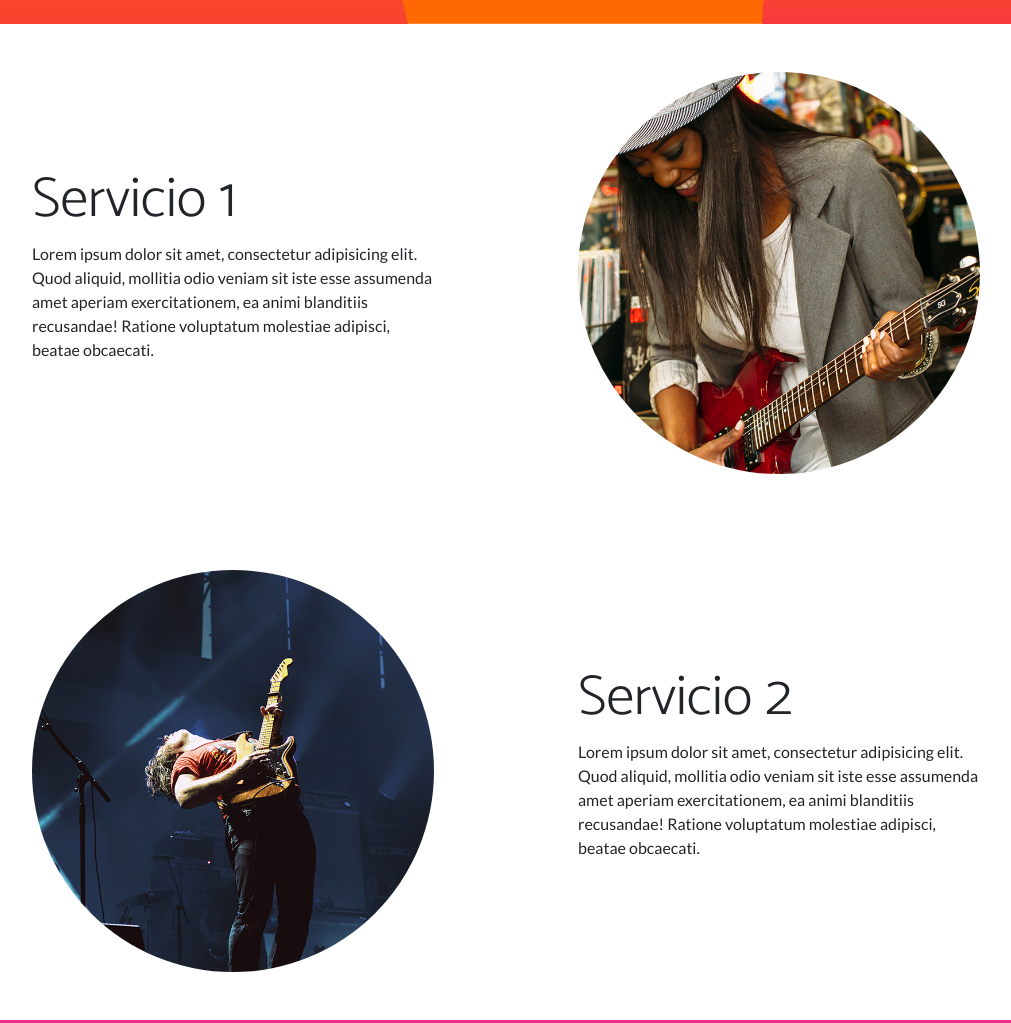
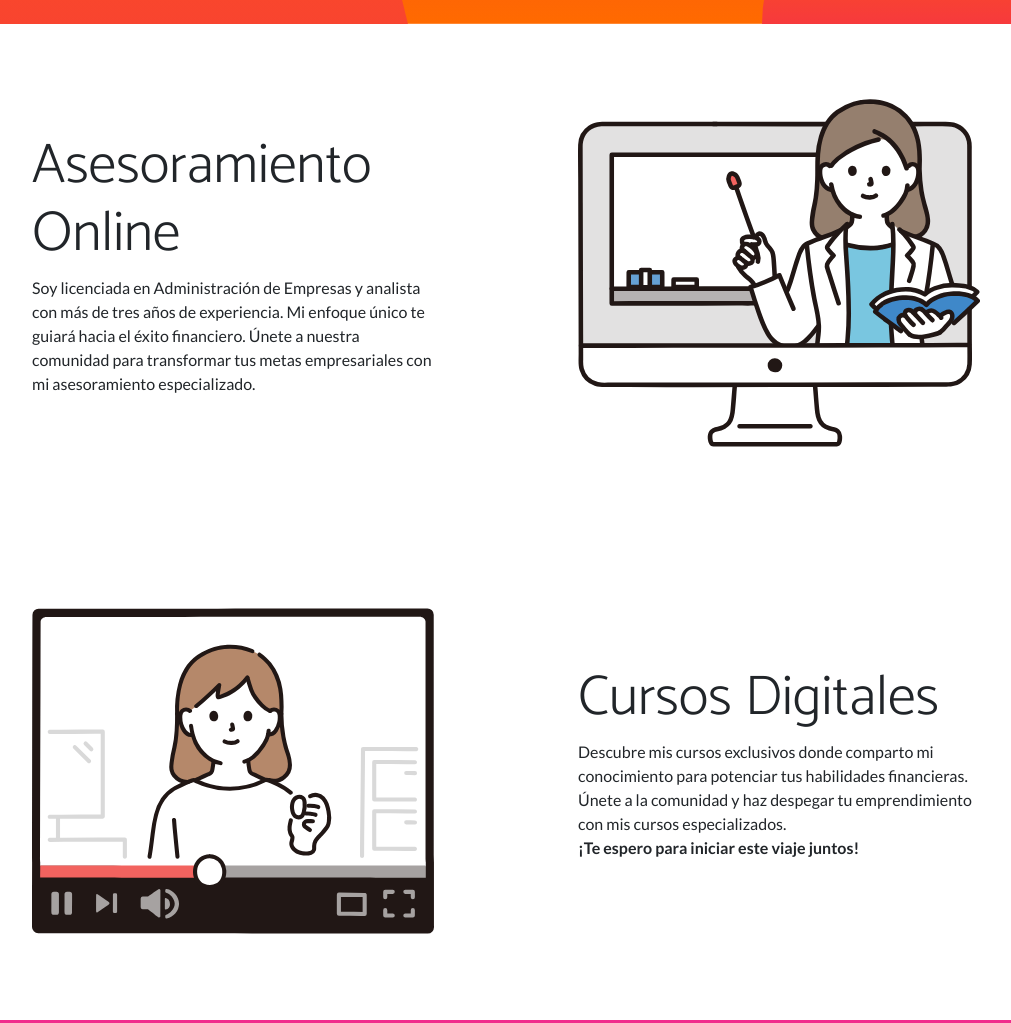
Before and after one commit to Pabloswis/reto-1, a plain HTML site: page Landing Page Services and Form/index.html in a window 1280 px wide. Shown: the part 663-1686 px from the top of the page, without its empty margins (134-1145 px from the left). Drawn offline with nearby package versions, Linux system fonts and the light colour scheme.

Commit message:
feat: add SVG and description

```diff
--- a/Landing Page Services and Form/index.html
+++ b/Landing Page Services and Form/index.html
@@ -24,8 +24,8 @@
                 <button class="navbar-toggler" type="button" data-bs-toggle="collapse" data-bs-target="#navbarResponsive" aria-controls="navbarResponsive" aria-expanded="false" aria-label="Toggle navigation"><span class="navbar-toggler-icon"></span></button>
                 <div class="collapse navbar-collapse" id="navbarResponsive">
                     <ul class="navbar-nav ms-auto">
-                        <li class="nav-item"><a class="nav-link" href="#!">Servicios</a></li>
-                        <li class="nav-item"><a class="nav-link" href="#!">Suscrirse</a></li>
+                        <li class="nav-item"><a class="nav-link" href="#services">Servicios</a></li>
+                        <li class="nav-item"><a class="nav-link" href="#form">Suscribirse</a></li>
                     </ul>
                 </div>
             </div>
@@ -36,7 +36,7 @@
                 <div class="container px-5">
                     <h1 class="masthead-heading mb-0">Emprende seguro</h1>
                     <h2 class="masthead-subheading mb-0">Aprende Finanzas</h2>
-                    <a class="btn btn-primary btn-xl rounded-pill mt-5" href="#scroll">Conoce Más</a>
+                    <a class="btn btn-primary btn-xl rounded-pill mt-5" href="#services">Conoce Más</a>
                 </div>
             </div>
             <div class="bg-circle-1 bg-circle"></div>
@@ -45,16 +45,20 @@
             <div class="bg-circle-4 bg-circle"></div>
         </header>
         <!-- Content section 1-->
-        <section id="scroll">
+
+        <section id="services">
             <div class="container px-5">
                 <div class="row gx-5 align-items-center">
                     <div class="col-lg-6 order-lg-2">
-                        <div class="p-5"><img class="img-fluid rounded-circle" src="assets/img/01.jpg" alt="..." /></div>
+                        <div class="p-5">
+                            <img class="img-fluid rounded" src="assets/advice_online.svg" alt="..." />
+                        </div>
                     </div>
                     <div class="col-lg-6 order-lg-1">
                         <div class="p-5">
-                            <h2 class="display-4">Servicio 1</h2>
-                            <p>Lorem ipsum dolor sit amet, consectetur adipisicing elit. Quod aliquid, mollitia odio veniam sit iste esse assumenda amet aperiam exercitationem, ea animi blanditiis recusandae! Ratione voluptatum molestiae adipisci, beatae obcaecati.</p>
+                            <h2 class="display-4">Asesoramiento Online</h2>
+                            <p>Soy licenciada en Administración de Empresas y analista con más de tres años de experiencia. Mi enfoque único te guiará hacia el éxito financiero. Únete a nuestra comunidad para transformar tus metas empresariales con mi asesoramiento especializado.
+                            </p>
                         </div>
                     </div>
                 </div>
@@ -65,19 +69,21 @@
             <div class="container px-5">
                 <div class="row gx-5 align-items-center">
                     <div class="col-lg-6">
-                        <div class="p-5"><img class="img-fluid rounded-circle" src="assets/img/02.jpg" alt="..." /></div>
+                        <div class="p-5"><img class="img-fluid rounded" src="assets/course_on_demand.svg" alt="..." /></div>
                     </div>
                     <div class="col-lg-6">
                         <div class="p-5">
-                            <h2 class="display-4">Servicio 2</h2>
-                            <p>Lorem ipsum dolor sit amet, consectetur adipisicing elit. Quod aliquid, mollitia odio veniam sit iste esse assumenda amet aperiam exercitationem, ea animi blanditiis recusandae! Ratione voluptatum molestiae adipisci, beatae obcaecati.</p>
+                            <h2 class="display-4">Cursos Digitales</h2>
+                            <p>Descubre mis cursos exclusivos donde comparto mi conocimiento para potenciar tus habilidades financieras. Únete a la comunidad y haz despegar tu emprendimiento con mis cursos especializados. <br><span class="fw-bold">
+                                ¡Te espero para iniciar este viaje juntos!</p>
+                            </span>
                         </div>
                     </div>
                 </div>
             </div>
         </section>
         <!-- Form Contact-->
-        <section class="">
+        <section id="form" class="">
             <div class="container rounded-top bg-primary bg-gradient p-3">
                 <div class="text-center text-white p-2">
                     <h4>
```
Also changed, not shown: Landing Page Services and Form/assets/advice_online.svg (added), Landing Page Services and Form/assets/course_on_demand.svg (added).
